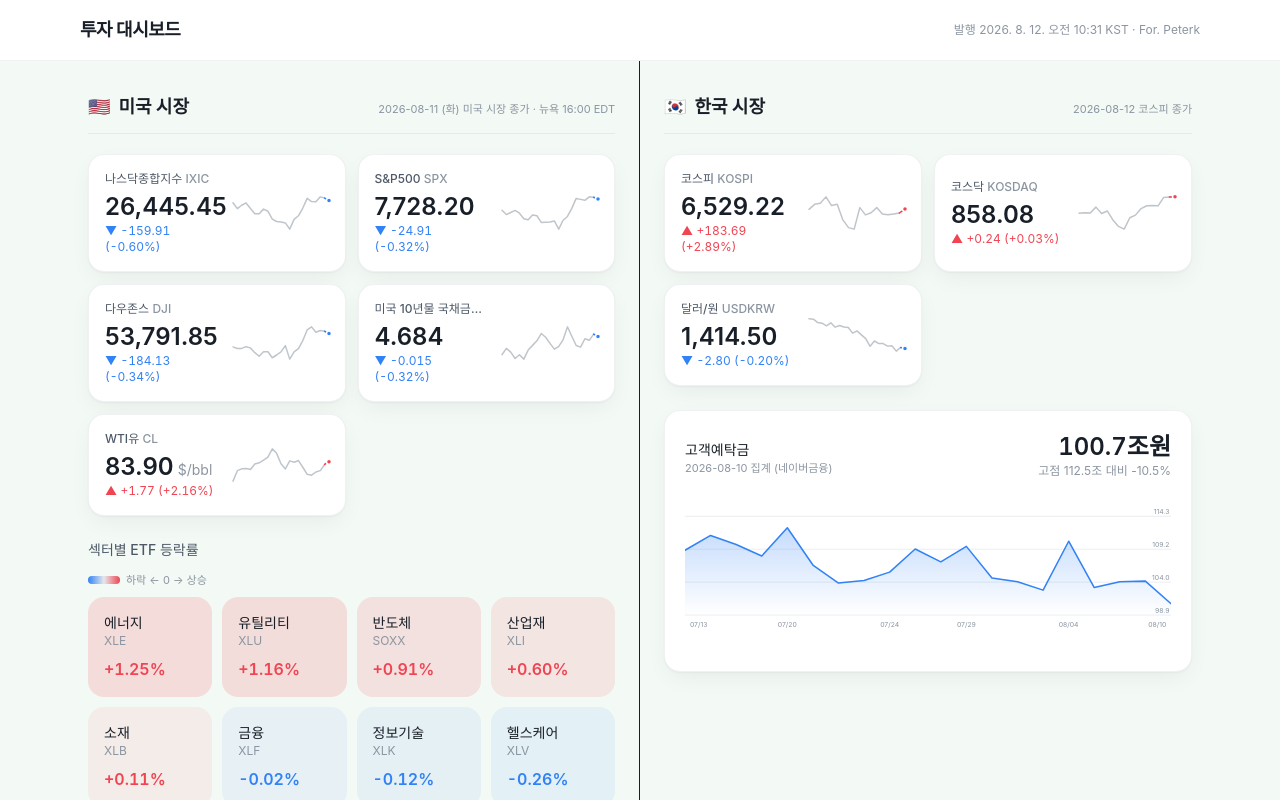
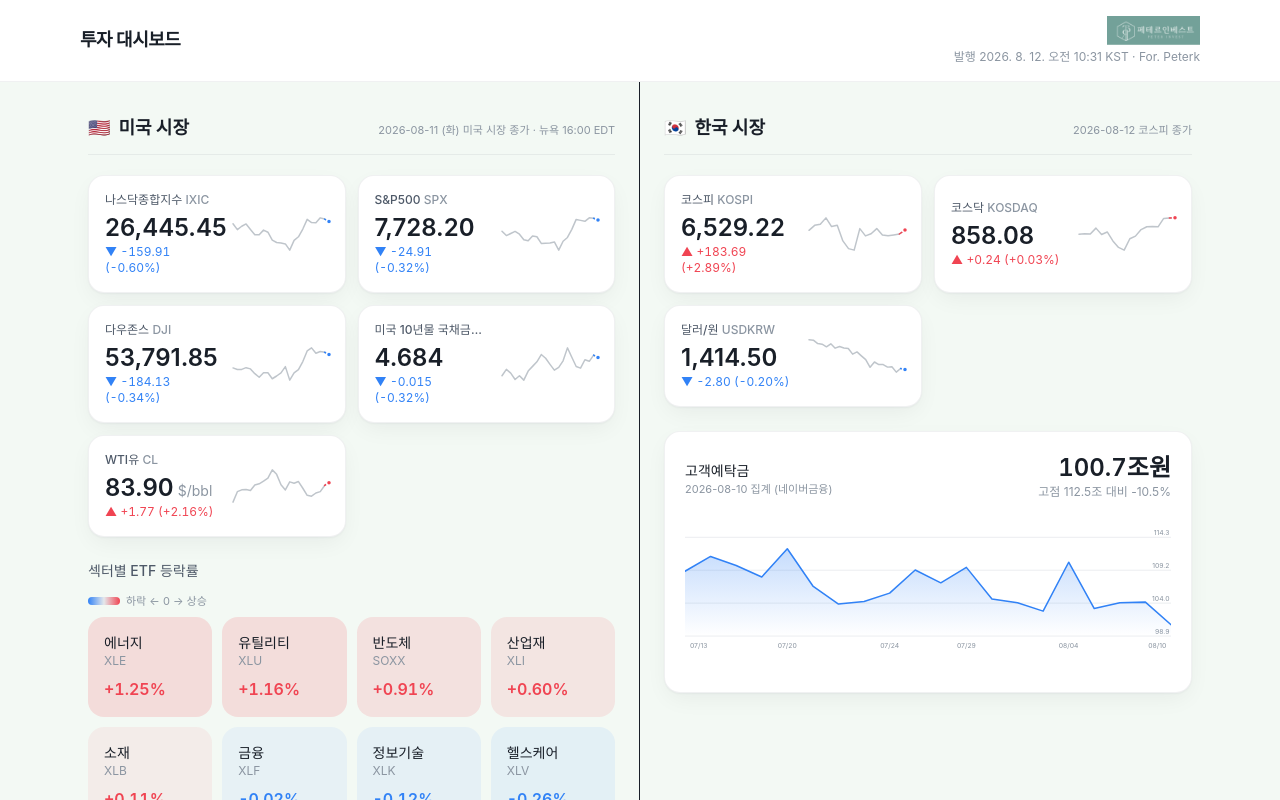
Before and after one commit to kyungmin2412/PETER-PROJECT, a Next.js app: page / in a window 1280 px wide. Shown: the top 800 px of the page. Built offline with nearby package versions, Linux system fonts and the light colour scheme.

Commit message:
Add 페테르인베스트 logo to header
Places the provided logo in the top-right of the header, above the
as-of timestamp. Uses next/image so basePath (GitHub Pages subpath)
resolves correctly.

```diff
--- a/src/components/Header.tsx
+++ b/src/components/Header.tsx
@@ -1,3 +1,5 @@
+import Image from "next/image";
+
 interface HeaderProps {
   asOfLabel: string;
   generatedAt: string;
@@ -29,9 +31,12 @@ export function Header({ generatedAt, forUser, dataMode }: HeaderProps) {
             </span>
           )}
         </div>
-        <p className="text-xs text-ink-muted">
-          발행 {generatedLabel} KST{forUser ? ` · For. ${forUser}` : ""}
-        </p>
+        <div className="flex flex-col items-end gap-1">
+          <Image src="/logo.png" alt="페테르인베스트" width={93} height={29} priority />
+          <p className="text-xs text-ink-muted">
+            발행 {generatedLabel} KST{forUser ? ` · For. ${forUser}` : ""}
+          </p>
+        </div>
       </div>
     </header>
   );
```
Also changed, not shown: public/logo.png (added).
